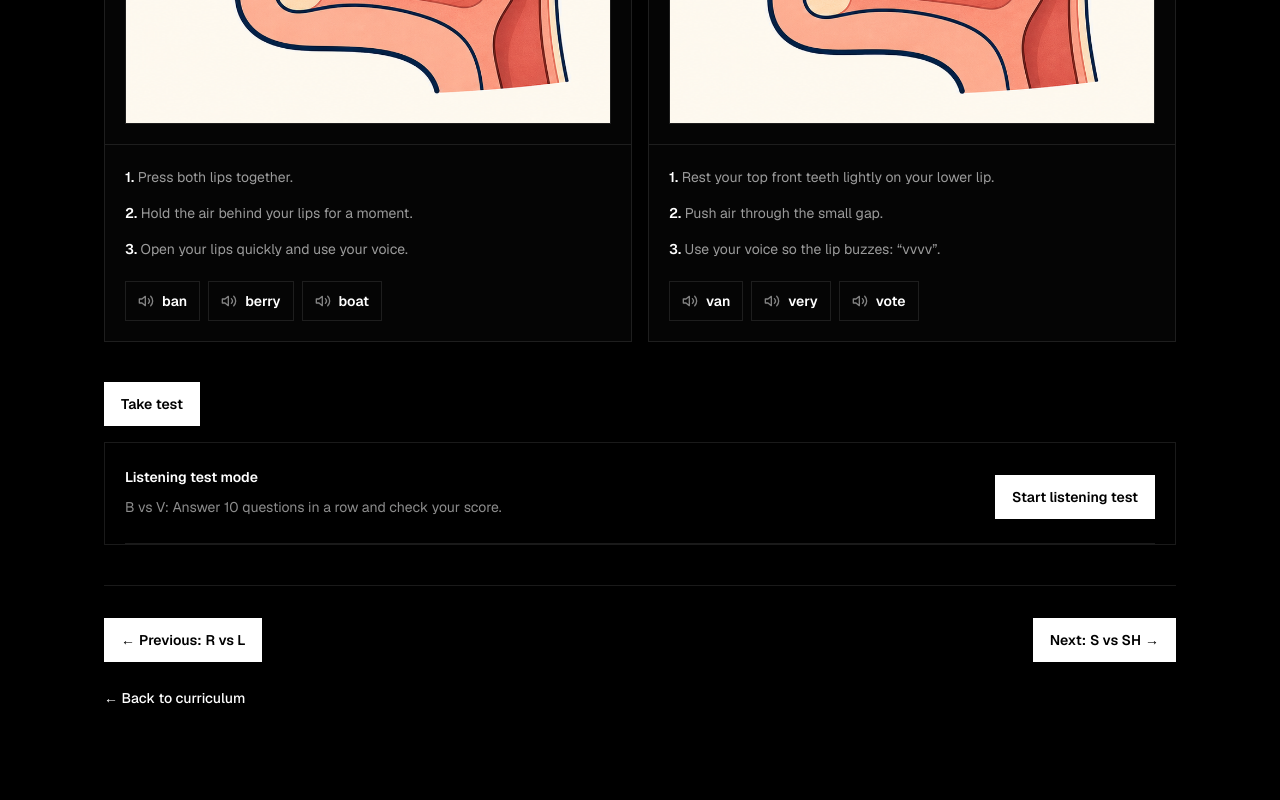
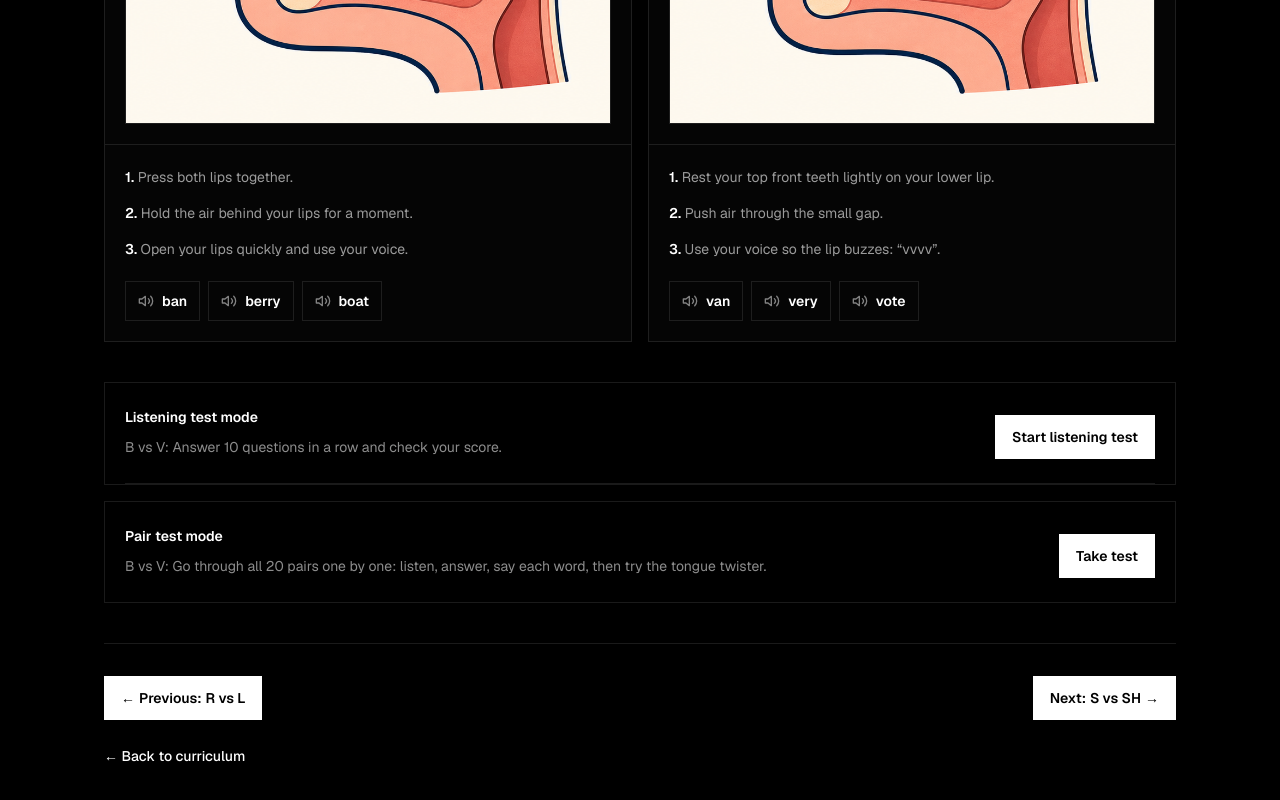
Before and after one commit to KulafuAcademy/ATLAS, a Next.js app: page /lessons/b-v in a window 1280 px wide. Shown: the part 1072-1872 px from the top of the page. Built offline with nearby package versions, Linux system fonts and the light colour scheme.

Commit message:
added div box for the Pair test mode

```diff
--- a/components/training/LessonListeningTest.tsx
+++ b/components/training/LessonListeningTest.tsx
@@ -9,29 +9,49 @@ import { getTestHref } from "@/lib/training";
 import { getDailyPairs, saveTestResult } from "@/lib/trainingProgress";
 
 const takeTestCopy = {
-  en: "Take test",
-  ja: "テストを受ける",
+  en: {
+    title: "Pair test mode",
+    description: (count: number) =>
+      `Go through all ${count} pairs one by one: listen, answer, say each word, then try the tongue twister.`,
+    start: "Take test",
+  },
+  ja: {
+    title: "ペアテストモード",
+    description: (count: number) =>
+      `${count}ペアをひとつずつ進めます。聞いて答え、単語を発音し、最後に早口言葉に挑戦します。`,
+    start: "テストを受ける",
+  },
 };
 
 // Same daily question set and progress storage as the home page curriculum,
 // so a score here shows up on the category cards.
 export function LessonListeningTest({ section }: { section: TrainingSection }) {
-  const { language } = useLanguage();
+  const { language, text } = useLanguage();
+  const copy = takeTestCopy[language];
 
   return (
     <div className="space-y-4">
-      <Link
-        href={getTestHref(section.id)}
-        className="flex h-11 w-full items-center justify-center border border-white bg-white px-4 text-sm font-semibold text-black transition hover:bg-black hover:text-white focus:outline-none sm:w-auto sm:inline-flex"
-      >
-        {takeTestCopy[language]}
-      </Link>
       <section className="border border-white/10 bg-black px-5">
         <ListeningTestSession
           onComplete={(score, total) => saveTestResult(section.id, score, total)}
           title={section.title}
           pairs={getDailyPairs(`${section.id}:listening`, section.pairs)}
+          useRecordedAudio
         />
+      </section>
+      <section className="flex flex-col gap-5 border border-white/10 bg-black px-5 py-6 lg:flex-row lg:items-end lg:justify-between">
+        <div className="space-y-2">
+          <p className="text-sm font-semibold text-white">{copy.title}</p>
+          <p className="text-sm leading-6 text-white/55">
+            {text(section.title)}: {copy.description(section.pairs.length)}
+          </p>
+        </div>
+        <Link
+          href={getTestHref(section.id)}
+          className="inline-flex h-11 shrink-0 items-center justify-center self-start border border-white bg-white px-4 text-sm font-semibold text-black transition hover:bg-black hover:text-white focus:outline-none lg:self-auto"
+        >
+          {copy.start}
+        </Link>
       </section>
     </div>
   );
--- a/components/training/ListeningTestSession.tsx
+++ b/components/training/ListeningTestSession.tsx
@@ -1,10 +1,12 @@
 "use client";
 
-import { useState } from "react";
+import { useRef, useState } from "react";
 
 import { useLanguage } from "@/components/language/LanguageProvider";
 import type { LocalizedText } from "@/lib/i18n";
 import type { MinimalPair } from "@/types/training";
+
+import { getPublicAudioPath } from "./audio";
 
 type QuizTarget = "A" | "B";
 
@@ -19,6 +21,9 @@ type ListeningTestSessionProps = {
   onComplete?: (score: number, total: number) => void;
   pairs: MinimalPair[];
   title: LocalizedText;
+  // Play the recorded MP3 in /public/words when it exists, falling back to
+  // speech synthesis.
+  useRecordedAudio?: boolean;
 };
 
 const listeningTestCopy = {
@@ -67,6 +72,7 @@ export function ListeningTestSession({
   onComplete,
   pairs,
   title,
+  useRecordedAudio = false,
 }: ListeningTestSessionProps) {
   const { language, text } = useLanguage();
   const copy = listeningTestCopy[language];
@@ -81,6 +87,7 @@ export function ListeningTestSession({
   const isRunning = questions.length > 0 && currentIndex < questions.length;
   const isComplete = questions.length > 0 && currentIndex >= questions.length;
   const currentQuestion = isRunning ? questions[currentIndex] : null;
+  const audioRef = useRef<HTMLAudioElement | null>(null);
 
   function startSession() {
     const nextQuestions = pairs.slice(0, 10).map((pair) => ({
@@ -105,6 +112,48 @@ export function ListeningTestSession({
         ? currentQuestion.pair.wordA
         : currentQuestion.pair.wordB;
 
+    // Stop any MP3 or speech that is already playing.
+    if (audioRef.current) {
+      audioRef.current.pause();
+      audioRef.current = null;
+    }
+
+    if ("speechSynthesis" in window) {
+      window.speechSynthesis.cancel();
+    }
+
+    setFeedback({ tone: "neutral", text: copy.ready });
+
+    if (!useRecordedAudio) {
+      speakWithTts(word);
+      return;
+    }
+
+    const audio = new Audio(
+      getPublicAudioPath("words", currentQuestion.pair.soundFocus, word),
+    );
+    let fellBack = false;
+
+    // Skip the fallback when this clip was already replaced by a newer one.
+    const fallbackToTts = () => {
+      if (fellBack || audioRef.current !== audio) return;
+      fellBack = true;
+      audioRef.current = null;
+
+      speakWithTts(word);
+    };
+
+    audioRef.current = audio;
+    audio.onended = () => {
+      if (audioRef.current === audio) {
+        audioRef.current = null;
+      }
+    };
+    audio.onerror = fallbackToTts;
+    audio.play().catch(fallbackToTts);
+  }
+
+  function speakWithTts(word: string) {
     if (!("speechSynthesis" in window)) {
       playIncorrectSound();
       setFeedback({ tone: "error", text: copy.unsupported });
@@ -119,7 +168,6 @@ export function ListeningTestSession({
     utterance.rate = 0.85;
     utterance.pitch = 1;
     window.speechSynthesis.speak(utterance);
-    setFeedback({ tone: "neutral", text: copy.ready });
   }
 
   function answerQuestion(answer: QuizTarget) {
--- a/components/training/MinimalPairTrainer.tsx
+++ b/components/training/MinimalPairTrainer.tsx
@@ -7,6 +7,7 @@ import { useLanguage } from "@/components/language/LanguageProvider";
 import type { LocalizedText } from "@/lib/i18n";
 import type { MinimalPair } from "@/types/training";
 
+import { getPublicAudioPath } from "./audio";
 import type {
   BrowserSpeechRecognition,
   BrowserSpeechRecognitionResultEvent,
@@ -241,17 +242,6 @@ export function SinglePairPractice({ pair }: { pair: MinimalPair }) {
       text={text}
     />
   );
-}
-
-// Builds the public MP3 path for a word or tongue-twister audio file.
-// Files are fetched under /public/(folder)/(soundFocus)/(filename).mp3
-// Example: /public/words/R vs L/alive.mp3
-function getPublicAudioPath(
-  folder: "words" | "twisters",
-  soundFocus: string,
-  filename: string,
-) {
-  return `/${folder}/${encodeURIComponent(soundFocus)}/${encodeURIComponent(filename)}.mp3`;
 }
 
 /**
--- /dev/null
+++ b/components/training/audio.ts
@@ -0,0 +1,10 @@
+// Builds the public MP3 path for a word or tongue-twister audio file.
+// Files are fetched under /public/(folder)/(soundFocus)/(filename).mp3
+// Example: /public/words/R vs L/alive.mp3
+export function getPublicAudioPath(
+  folder: "words" | "twisters",
+  soundFocus: string,
+  filename: string,
+) {
+  return `/${folder}/${encodeURIComponent(soundFocus)}/${encodeURIComponent(filename)}.mp3`;
+}
```
